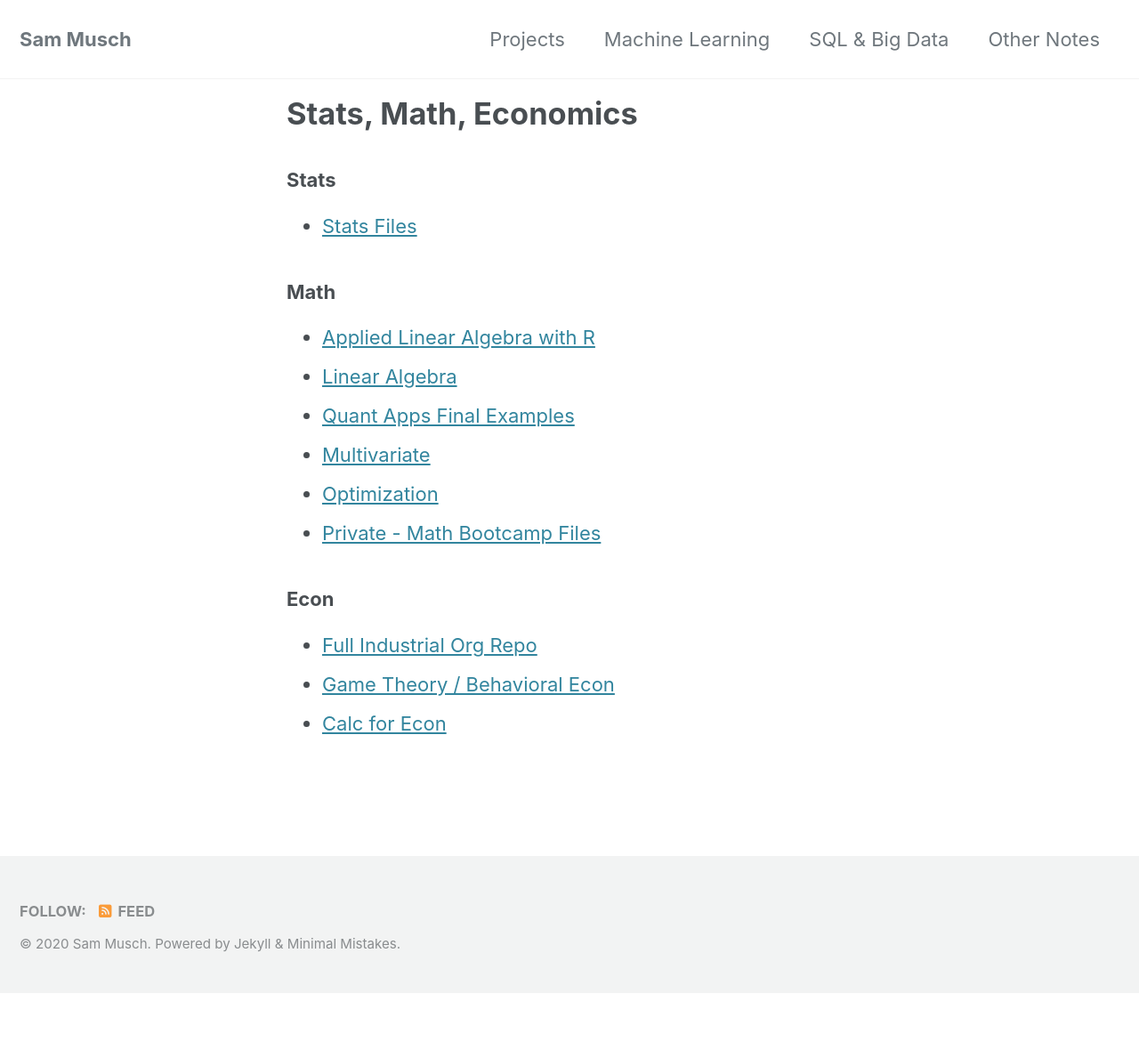
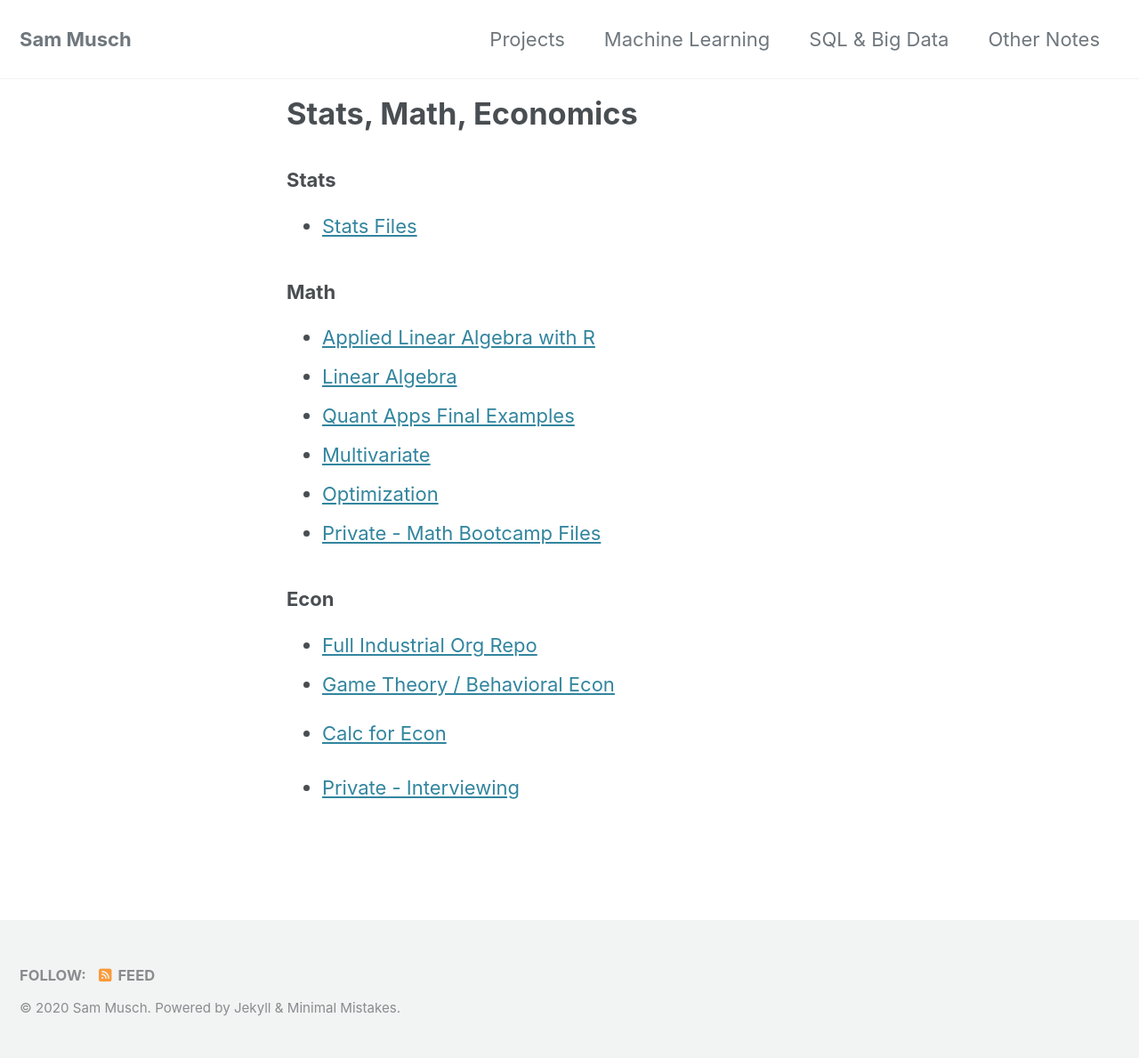
Before and after one commit to SamMusch/SamMusch.github.io, a Jekyll site: the page built from _pages/stats-math.md, in a window 1280 px wide. Shown: the whole page at 89% size. Built offline with Jekyll 4.4.1, drawn with Linux system fonts in a browser that asks for light colours; cached includes are drawn as plain includes; nearby versions of some CDN libraries; before the commit the page ends 1116 px from its top, so only the background shows below that.

Commit message:
Add files via upload

```diff
--- a/_pages/stats-math.md
+++ b/_pages/stats-math.md
@@ -20,3 +20,7 @@ title: "Stats, Math, Economics"
 - [Full Industrial Org Repo](https://github.com/SamMusch/Industrial-Organization)
 - [Game Theory / Behavioral Econ](https://github.com/SamMusch/Industrial-Organization/tree/master/Game%20Theory-%20Behavioral%20Economics)
 - [Calc for Econ](https://github.com/SamMusch/Industrial-Organization/blob/master/Math%20Notes/Calculus%20for%20Econ.pdf)
+
+
+
+- [Private - Interviewing](https://github.com/SamMusch/Private-Repo/tree/master/Interviews)
```
